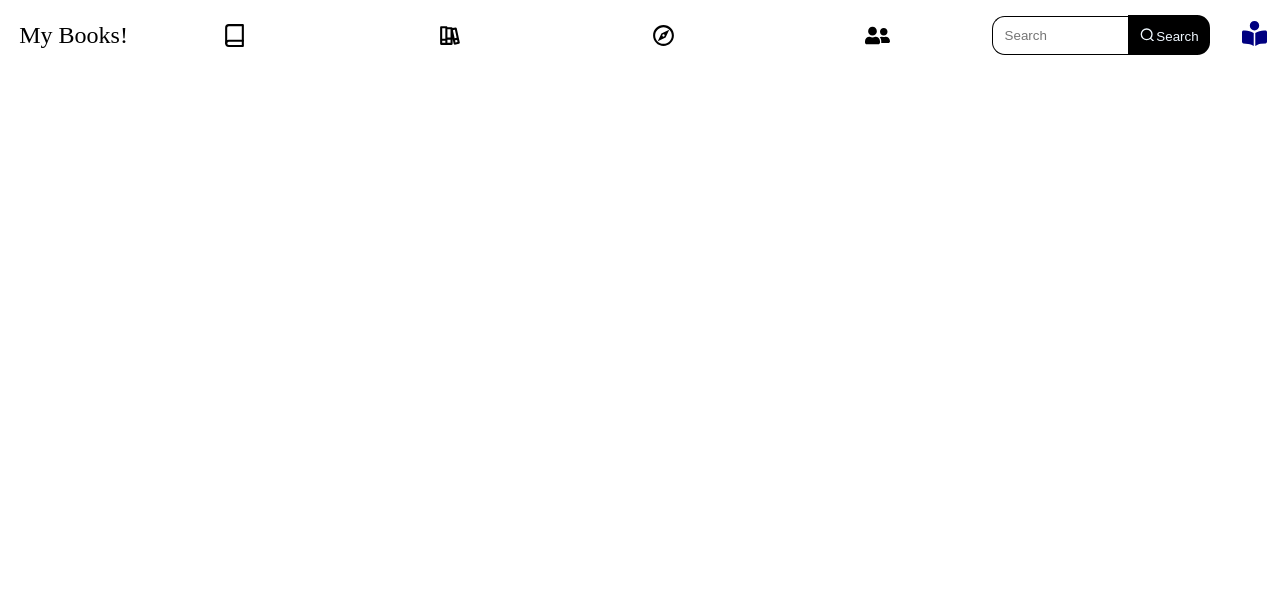
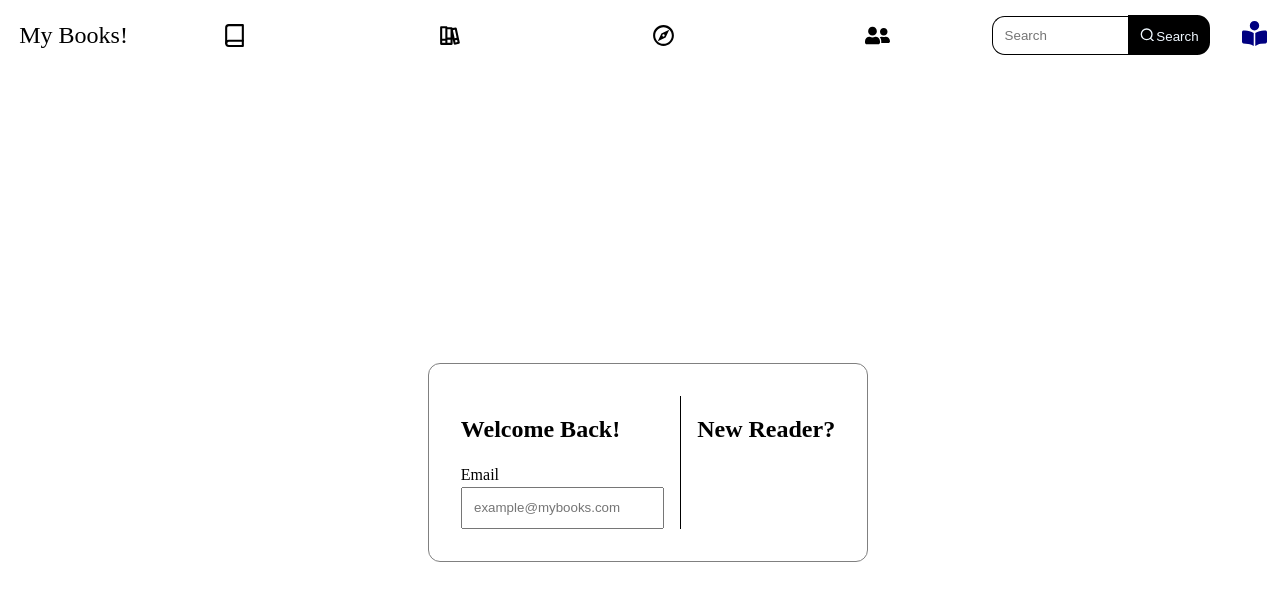
Before and after one commit to nicklparent/myBooks, a React (Create React App) app in the folder frontend/: page /login in a window 1280 px wide. Shown: the top 600 px of the page. Built offline with nearby package versions, Linux system fonts and the light colour scheme.

Commit message:
Login started

```diff
--- a/frontend/src/App.js
+++ b/frontend/src/App.js
@@ -1,18 +1,19 @@
 import React from 'react';
-import { BrowserRouter as Router, Routes, Route, BrowserRouter} from 'react-router-dom';
+import { BrowserRouter as Router, Routes, Route } from 'react-router-dom';
 import { HomePage } from './pages/HomePage';
+import { Login } from './pages/Login';
 import Header from './components/Header';
-
 
 export function App(){
   return(
     <>
       <Header />
-      <BrowserRouter>
+      <Router>
         <Routes>
           <Route path='/' element={<HomePage />}/>
+          <Route path='/login' element={<Login />}/>
         </Routes>
-      </BrowserRouter>
+      </Router>
     </>
   );
 }
--- a/frontend/src/assets/css/globals.css
+++ b/frontend/src/assets/css/globals.css
@@ -2,15 +2,19 @@
 :root{
     --common-padding: 0.7rem;
     --common-margin: 0.5rem;
-    --common-color: ;
 }
-
+.header{
+    height: 4vh;
+}
 .w-full{
     width: 100%;
 }
+.screen{
+    height: 100vh;
+    width: 100vw;
+}
 
 .center{
-    /* flex: 1; */
     display: flex;
     justify-content: center;
     align-items: center;
@@ -32,3 +36,7 @@
     border-radius: 0.8rem;
     margin: var(--common-margin);
 }
+
+.input-in{
+    padding: var(--common-padding);
+}
--- a/frontend/src/assets/css/header.css
+++ b/frontend/src/assets/css/header.css
@@ -1,7 +1,4 @@
-/* Global Styles */
-.header{
-    height: 4vh;
-}
+
 .title {
     text-decoration: none;
     color: black;
--- /dev/null
+++ b/frontend/src/assets/css/login.css
@@ -0,0 +1,29 @@
+:root{
+    --common-text-color: rgba(148, 113, 81, 0.842);
+}
+
+.signin-page{
+    display: flex;
+    flex-direction: row;
+    border: 1px solid grey;
+    border-radius: 12px;
+    padding: 2rem;
+}
+
+.input-field{
+    display: flex;
+    flex-direction: column;
+    align-items: flex-start;
+}
+
+.input-field > * {
+    padding: 0.2rem 0;
+}
+
+
+.middle-line{
+    height: auto;
+    width: 1px;
+    margin: 0 1rem;
+    background-color: black;
+}
--- /dev/null
+++ b/frontend/src/pages/Login.jsx
@@ -0,0 +1,70 @@
+/**
+ * UI will be a book where the first page login options and the second page is createaccount options
+ *
+ */
+
+import React, { useEffect, useState } from 'react';
+import { Redirect } from 'react-router-dom';
+import '../assets/css/login.css';
+export function Login(){
+
+
+    const [email, setEmail] = useState("");
+    const [password, setPassword] = useState("");
+    const [firstName, setFirstName] = useState("");
+    const [lastName, setLastName] = useState("");
+    const [userName, setUserName] = useState("");
+    const [loggedIn, setLoggedIn] = useState(false);
+
+    const createAccountHandler = async () => {
+        const response = fetch('http://localhost:5053/user', {
+            method: 'POST',
+            headers: {
+                "Content-Type": "application/json",
+            },
+            body: JSON.stringify({
+                Email: email,
+                Password: password,
+                FirstName: firstName,
+                LastName: lastName,
+                UserName: userName
+            })
+        });
+
+        const data = await response.json();
+        if (data.message == 'Account created Succsesfully'){
+            setLoggedIn(true);
+        }
+    }
+
+    useEffect(() => {
+
+    }, []);
+
+    if (loggedIn){
+        window.location.href = 'http:localhost:3000/';
+    }
+
+    return (
+        <div className='center screen'>
+            <div className='signin-page'>
+                {/* Login Side */}
+                <div className='login'>
+                    <h2>Welcome Back!</h2>
+                    <div className='input-field'>
+                        <label htmlFor="email-login">Email</label>
+                        <input type='email' name='email-login' id='email-login' className='input-in' placeholder='example@mybooks.com'/>
+                    </div>
+                </div>
+                <div className='middle-line'>
+
+                </div>
+                {/* Create account side */}
+                <div className='register'>
+                    <h2>New Reader?</h2>
+
+                </div>
+            </div>
+        </div>
+    );
+}
```
